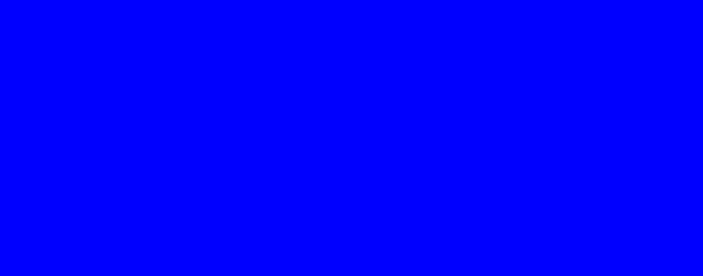
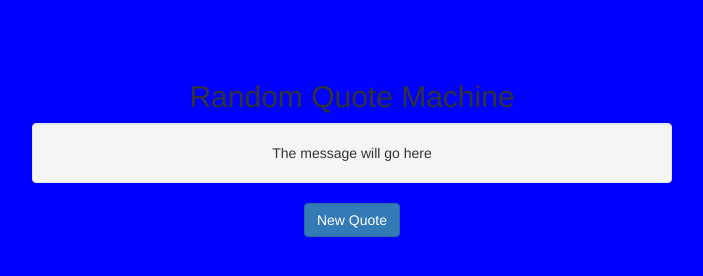
Before and after one commit to basiliskav/random-quote-machine, a plain HTML site: page index.html in a window 1280 px wide. Shown: the whole page, without its empty margins (288-991 px from the left). Drawn offline with nearby package versions, Linux system fonts and the light colour scheme.

Commit message:
Add files via upload

```diff
--- a/index.html
+++ b/index.html
@@ -6,10 +6,34 @@
     <meta name="viewport" content="width=device-width, initial-scale=1">
     <!-- The above 3 meta tags *must* come first in the head; any other head content must come *after* these tags -->
     <title>Random Quote Machine</title>
+    <link href="css/bootstrap.min.css" rel="stylesheet">
     <link rel="stylesheet" type="text/css" href="css/style.css">
+
   </head>
   <body>
+    <div class="container-fluid">
+      <div class = "row text-center">
+        <h2>Random Quote Machine</h2>
+      </div>
+      <div class = "row text-center">
+        <div class=" col-xs-3"></div>
+        <div class = "col-xs-6 well quote">
+          The message will go here
+        </div>
+        <div class=" col-xl-3"></div>
 
+      </div>
+      <div class = "row text-center">
+        <div class = "col-xs-12">
+          <button id = "getQuote" class = "btn btn-primary">
+            New Quote
+          </button>
+        </div>
+      </div>
+    </div>
+    <script src="js/jquery.min.js"></script>
+    <script src="js/bootstrap.min.js"></script>
+    <script src="js/random-quote.js"></script>
 
   </body>
 </html>
```
